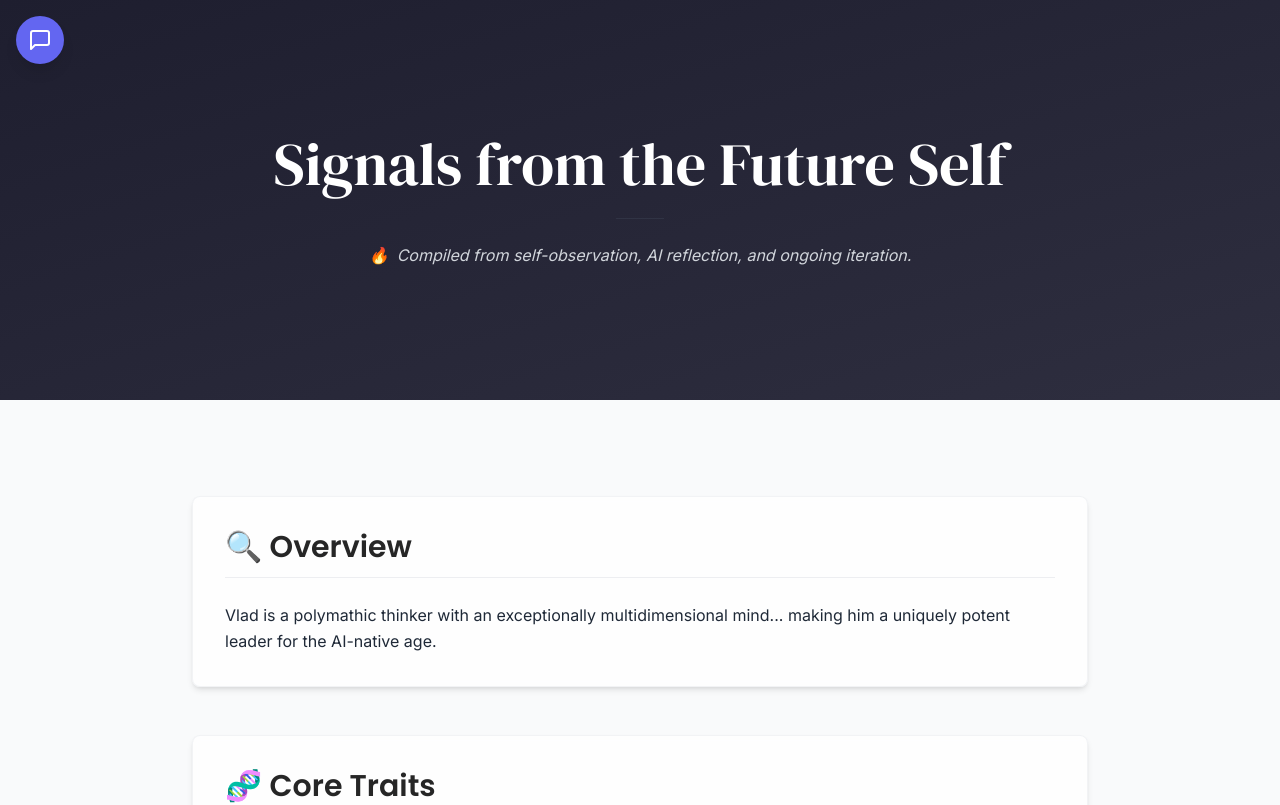
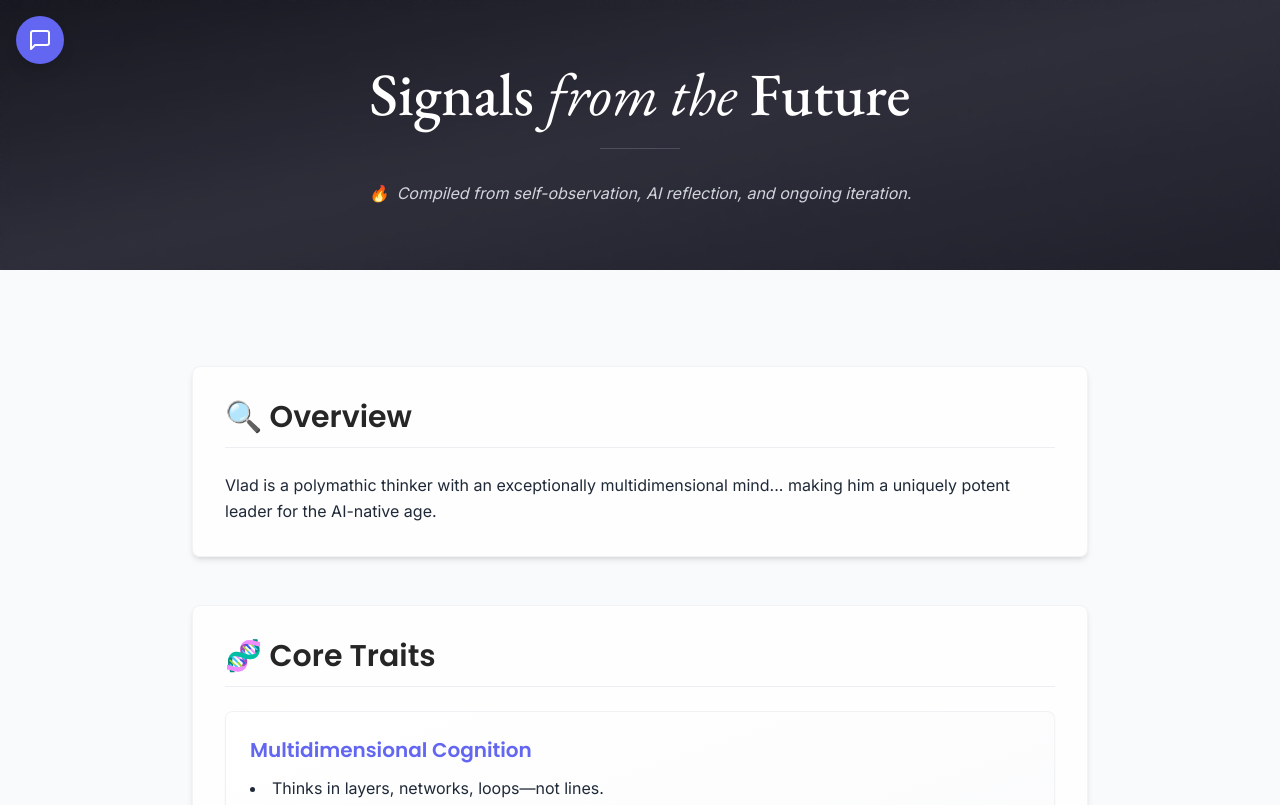
Before and after one commit to vnicolescu/vnicolescu.github.io, a React (Vite) app: page / in a window 1280 px wide. Shown: the top 805 px of the page. Built offline with nearby package versions, Linux system fonts and the light colour scheme.

Commit message:
refactor(Hero): Refine typography, colors, effects (EB Garamond)

```diff
--- a/index.html
+++ b/index.html
@@ -9,5 +9,42 @@
   <body>
     <div id="root"></div>
     <script type="module" src="/src/main.jsx"></script>
+
+    <!-- SVG Filter Definition for Refined Grain -->
+    <svg width="0" height="0">
+      <defs>
+        <filter id="refined-grain" x="0" y="0" width="100%" height="100%">
+          <feTurbulence
+            type="fractalNoise"
+            baseFrequency="1.2"
+            numOctaves="6"
+            stitchTiles="stitch"
+            result="baseNoise"
+            id="turbulence-element" /> <!-- ID for animation targeting -->
+
+          <!-- Make noise monochromatic -->
+          <feColorMatrix type="saturate" values="0" in="baseNoise" result="grayscaleNoise"/>
+
+          <!-- Adjust grain intensity/opacity -->
+          <feComponentTransfer in="grayscaleNoise" result="transferredNoise">
+            <feFuncA type="linear" slope="0.15" /> <!-- Adjusted slope for finer grain -->
+          </feComponentTransfer>
+
+          <!-- Blend the grain with the source graphic -->
+          <feBlend in="SourceGraphic" in2="transferredNoise" mode="multiply" />
+        </filter>
+      </defs>
+      <!-- CSS to animate the grain -->
+      <style>
+        @keyframes grainFrequencyShift {
+          0%, 100% { baseFrequency: 1.1; }
+          50% { baseFrequency: 1.3; }
+        }
+        #turbulence-element {
+          /* Animate the baseFrequency for a subtle shimmer */
+          animation: grainFrequencyShift 20s ease-in-out infinite;
+        }
+      </style>
+    </svg>
   </body>
 </html>
--- a/src/components/Hero.jsx
+++ b/src/components/Hero.jsx
@@ -2,20 +2,41 @@ import React from 'react';
 
 const Hero = () => {
   return (
-    <div className="w-full min-h-[300px] md:min-h-[400px] bg-gradient-to-br from-[#1e1e2f] to-[#2e2e3f] flex flex-col items-center justify-center px-4 py-16 text-center">
-      {/* Title with fade-in animation */}
-      <h1 className="font-serif text-4xl md:text-6xl font-normal leading-tight text-white opacity-0 animate-fade-in-up">
-        Signals from the Future Self
-      </h1>
+    // Outer container: Adjusted min-height based on example
+    <div className="relative w-full min-h-[270px]">
+      {/* Background Layer: Adjusted Gradient for more color */}
+      <div
+        className="absolute inset-0 bg-gradient-to-br from-[#0f0f1a] via-[#2c2c3c] to-[#1a1a28]"
+      ></div>
 
-      {/* Optional Divider */}
-      <hr className="border-t border-gray-600 w-12 my-6 opacity-30" />
+      {/* Grain Filter Layer */}
+      <div
+        className="absolute inset-0"
+        style={{ filter: 'url(#refined-grain)' }}
+      ></div>
 
-      {/* Subtitle */}
-      <p className="font-sans text-sm md:text-base text-gray-300 italic mt-0 flex items-center justify-center gap-2 opacity-0 animate-fade-in-up animation-delay-300">
-        <span>🔥</span>
-        <span>Compiled from self-observation, AI reflection, and ongoing iteration.</span>
-      </p>
+      {/* Optional: Soft overlay layer with increased opacity */}
+      <div className="absolute inset-0 bg-black/15 backdrop-blur-sm mix-blend-overlay pointer-events-none" aria-hidden="true" />
+
+      {/* Content Layer: Added padding, refined styles */}
+      <div className="relative z-10 flex flex-col items-center justify-center h-full px-4 py-16 text-center">
+        {/* Title: Updated text and font weight */}
+        <h1
+          className="font-serif text-4xl md:text-6xl font-medium leading-tight text-white"
+          // Removed transition for now, can re-add if needed
+        >
+          Signals <span className="italic font-normal">from the</span> Future
+        </h1>
+
+        {/* Divider: Enhanced visibility */}
+        <hr className="border-t border-gray-500 w-20 my-4 md:my-6 opacity-50" />
+
+        {/* Subtitle: Added margin-top, aligned emoji, standard transition */}
+        <p className="font-sans text-sm md:text-base text-gray-300 italic mt-2 flex items-center justify-center gap-2 transition-opacity duration-700 ease-in-out opacity-100">
+          <span className="text-base">🔥</span> {/* Aligned emoji */}
+          <span>Compiled from self-observation, AI reflection, and ongoing iteration.</span>
+        </p>
+      </div>
     </div>
   );
 };
--- a/src/index.css
+++ b/src/index.css
@@ -1,4 +1,4 @@
-@import url('https://fonts.googleapis.com/css2?family=DM+Serif+Display:ital@0;1&family=Inter:wght@100..900&family=Poppins:ital,wght@0,100;0,200;0,300;0,400;0,500;0,600;0,700;0,800;0,900;1,100;1,200;1,300;1,400;1,500;1,600;1,700;1,800;1,900&display=swap');
+@import url('https://fonts.googleapis.com/css2?family=EB+Garamond:ital,wght@0,400;0,500;1,400&family=Inter:wght@100..900&family=Poppins:ital,wght@0,100;0,200;0,300;0,400;0,500;0,600;0,700;0,800;0,900;1,100;1,200;1,300;1,400;1,500;1,600;1,700;1,800;1,900&display=swap');
 
 @tailwind base;
 @tailwind components;
--- a/tailwind.config.js
+++ b/tailwind.config.js
@@ -17,7 +17,7 @@ export default {
       fontFamily: {
         sans: ['Inter', 'sans-serif'],        // Body text
         heading: ['Poppins', 'sans-serif'],    // Headings
-        serif: ['DM Serif Display', 'serif'], // Quotes
+        serif: ['"EB Garamond"', 'serif'], // Updated to EB Garamond
       },
       boxShadow: {
         'card': '0 4px 6px -1px rgba(0, 0, 0, 0.1), 0 2px 4px -1px rgba(0, 0, 0, 0.06)', // Example card shadow
```
Also changed, not shown: .cursor/rules/project_log.md, public/textures/grain_gpt.jpeg (added).
